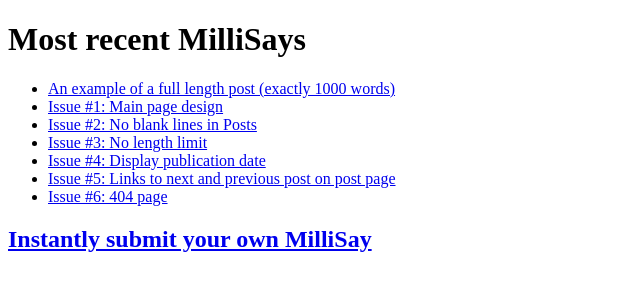
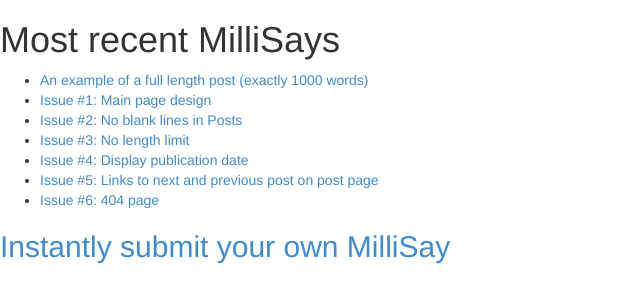
Before and after one commit to gnarizzy/MilliSay, a Django app: page / in a window 1280 px wide. Shown: the top 303 px of the page, without its empty margins (0-640 px from the left). Run offline with Django 3.2, Linux system fonts and the light colour scheme; data comes from the database, SQL or seed files in the repository; both versions use the stored data as it was after the commit; parts of the project's set-up code (start-up, migrations or seed data) failed here and were passed over.

Commit message:
Random minor additions

```diff
--- a/millisay/templates/readwrite/index.html
+++ b/millisay/templates/readwrite/index.html
@@ -1,6 +1,10 @@
+{% load static %}
 <!DOCTYPE html>
 <html>
 <head>
+    <meta name="viewport" content="width=device-width, initial-scale=1.0">
+    <link href="{% static 'css/bootstrap.min.css'% }" rel="stylesheet" media="screen">
+    <link href="{% static 'css/bootstrap.css' %}" rel="stylesheet">
     <title>MilliSay -- Instantly post short, anonymous essays</title>
 </head>
 <body>
```
Also changed, not shown: millisay/millisay.db.
